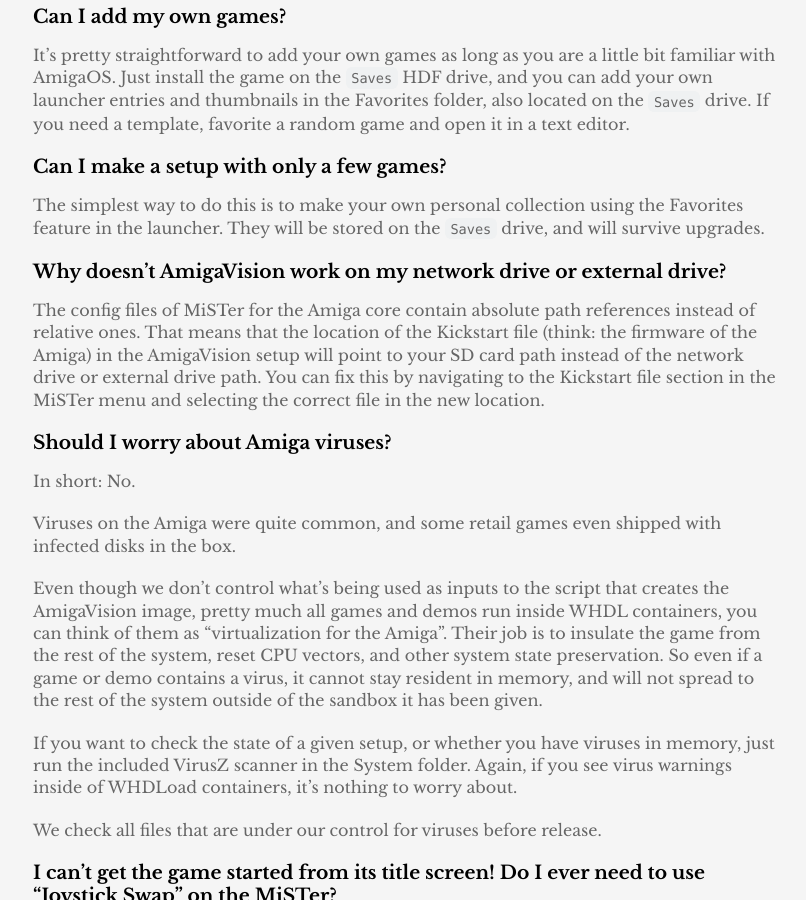
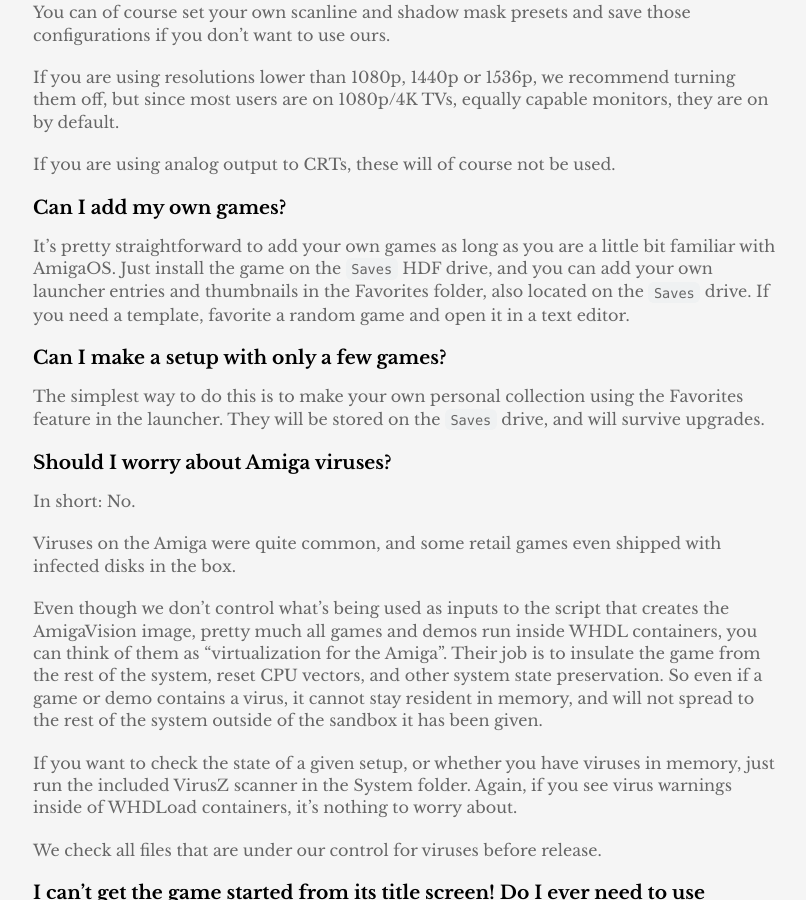
Before and after one commit to amigavision/amigavision.github.io, a Jekyll site: the page built from docs.md, in a window 1280 px wide and 900 px high, scrolled down 12472 px. Shown: the whole window, without its empty margins (232-1038 px from the left). Built offline with Jekyll 4.4.1, drawn with Linux system fonts in a browser that asks for light colours; some of the changed text lies outside the part shown.

Commit message:
Move note about SSD/NAS to troubleshooting section

```diff
--- a/docs.md
+++ b/docs.md
@@ -357,10 +363,6 @@
 ### Can I make a setup with only a few games?
 
 The simplest way to do this is to make your own personal collection using the Favorites feature in the launcher. They will be stored on the `Saves` drive, and will survive upgrades.
-
-### Why doesn't AmigaVision work on my network drive or external drive?
-
-The config files of MiSTer for the Amiga core contain absolute path references instead of relative ones. That means that the location of the Kickstart file (think: the firmware of the Amiga) in the AmigaVision setup will point to your SD card path instead of the network drive or external drive path. You can fix this by navigating to the Kickstart file section in the MiSTer menu and selecting the correct file in the new location.
 
 ### Should I worry about Amiga viruses?
 
```
Also changed, not shown: other parts of docs.md (+6 -0 lines).
